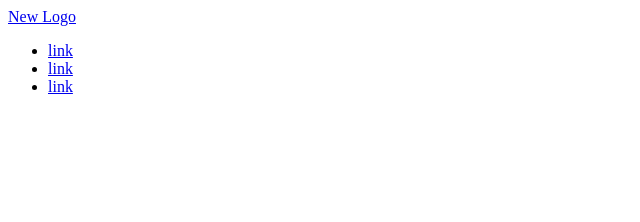
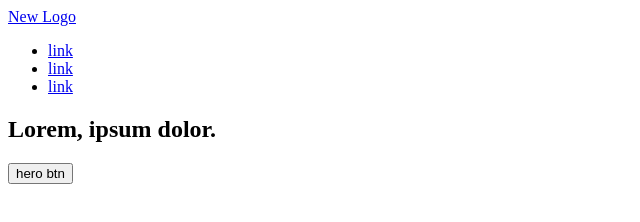
Before and after one commit to SaveAna/new-repo, a plain HTML site: page index.html in a window 1280 px wide. Shown: the whole page, without its empty margins (0-640 px from the left). Drawn offline with Linux system fonts and the light colour scheme.

Commit message:
add hero

```diff
--- a/index.html
+++ b/index.html
@@ -18,5 +18,11 @@
         </ul>
       </nav>
     </header>
+    <main>
+      <section>
+        <h1>Lorem, ipsum dolor.</h1>
+        <button type="button">hero btn</button>
+      </section>
+    </main>
   </body>
 </html>
```
